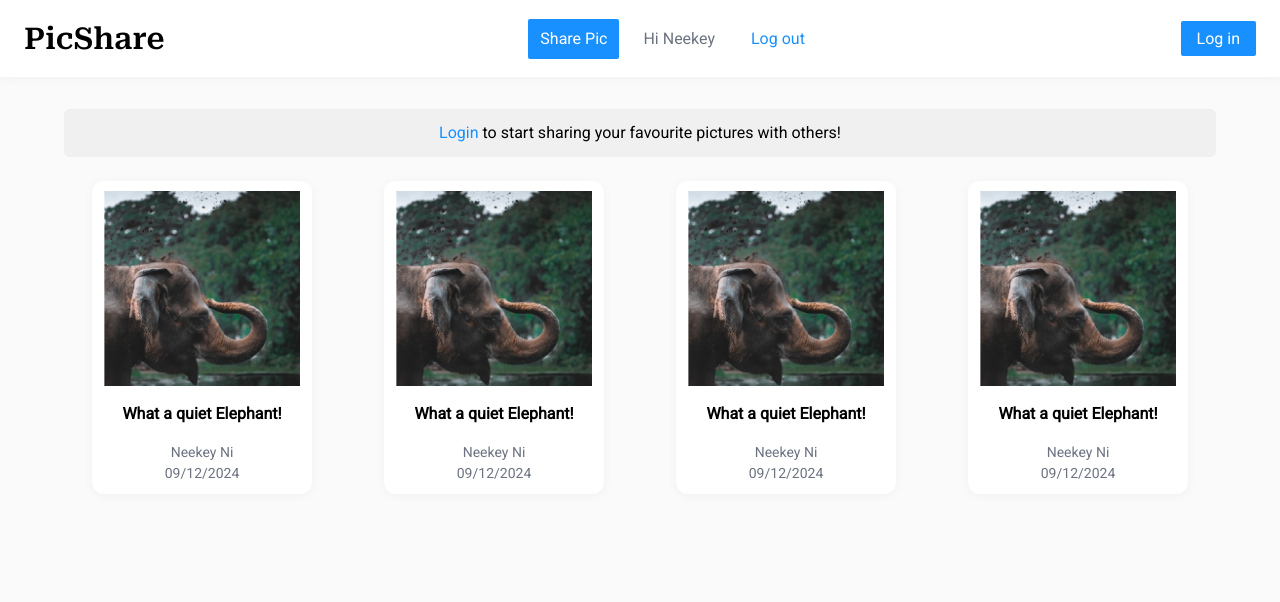
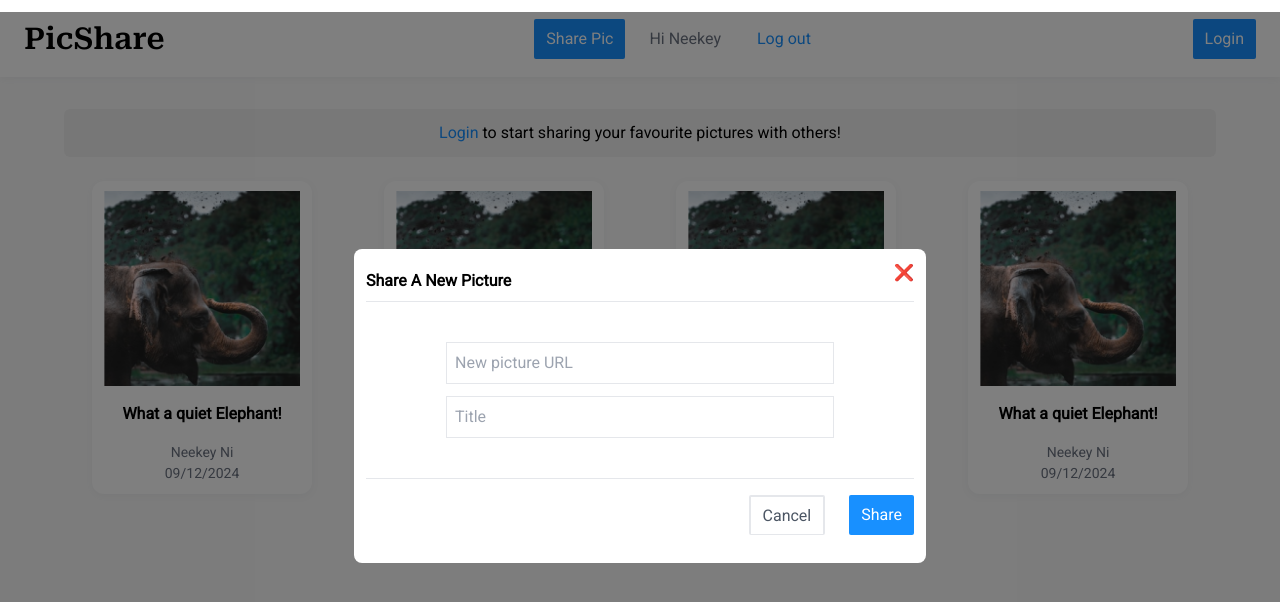
Before and after one commit to AuchityaRay/cotreat-challange, a Next.js app: page / in a window 1280 px wide. Both pictures are taken after a click on the button "Share Pic". Shown: the top 602 px of the page. Built offline with nearby package versions, Linux system fonts and the light colour scheme.

Commit message:
Share Pic Popup Created

```diff
--- /dev/null
+++ b/components/BlueButton.tsx
@@ -0,0 +1,19 @@
+import React from "react";
+
+type ButtonProps = {
+  onClick?: () => void; // Function to handle the button click
+  value: string;       // Text to be displayed on the button
+};
+
+const BlueButton: React.FC<ButtonProps> = ({ onClick, value }) => {
+  return (
+    <button
+      className="bg-daybreak-blue cursor-pointer hover:bg-blue-600 py-1 px-3 h-10 text-white font-normal text-sm sm:text-base rounded-sm"
+      onClick={onClick} disabled={!onClick}
+    >
+      {value}
+    </button>
+  );
+};
+
+export default BlueButton;
--- a/components/Header.tsx
+++ b/components/Header.tsx
@@ -1,11 +1,23 @@
+"use client"
 import { LOGIN } from "@/routes/routes";
 import Link from "next/link";
-import React from "react";
+import React, { useState } from "react";
+import SharePicPopup from "./SharePicPopup";
+import BlueButton from "./BlueButton";
 
 type Props = {};
 
 const Header = (props: Props) => {
+  const [IsSharePicPopup, setIsSharePicPopup] = useState(false);
+  const handleImageClick = () => {
+    setIsSharePicPopup(true);
+  };
+  const closeModal = () => {
+    setIsSharePicPopup(false);
+  };
   return (
+    <>
+
     <div className="flex flex-wrap items-center justify-between bg-white px-6 py-4 shadow-custom-drop">
       {/* Logo */}
       <div className="text-center flex-shrink-0">
@@ -16,10 +28,9 @@ const Header = (props: Props) => {
 
       {/* Logged-in User Actions */}
       <div className="flex items-center space-x-4 sm:space-x-6">
-        <button className="bg-daybreak-blue hover:bg-blue-600  py-1 px-3 h-10
-        text-white font-normal text-sm sm:text-base rounded-sm ">
-          Share Pic
-        </button>
+
+        <BlueButton value="Share Pic" onClick={() => handleImageClick()}/>
+
         <h2 className="font-medium text-gray-500 text-sm sm:text-base ">
           Hi Neekey
         </h2>
@@ -31,12 +42,16 @@ const Header = (props: Props) => {
 
       {/* Log in Button for Logged-out User */}
       <div className="mt-4 sm:mt-0 text-center flex-shrink-0">
-        <Link href={LOGIN} className="bg-daybreak-blue hover:bg-blue-600 transition-colors py-2 px-4
-        text-white font-normal text-sm sm:text-base rounded-sm ">
-          Log in
+
+       <Link href={LOGIN} >
+       <BlueButton value="Login" />
+
         </Link>
       </div>
     </div>
+    <SharePicPopup    isOpen={IsSharePicPopup}
+        onClose={closeModal}/>
+    </>
   );
 };
 
--- /dev/null
+++ b/components/SharePicPopup.tsx
@@ -0,0 +1,50 @@
+import React from "react";
+import BlueButton from "./BlueButton";
+
+type SharePicPopupProps = {
+  isOpen: boolean;
+  onClose: () => void;
+};
+
+const SharePicPopup: React.FC<SharePicPopupProps> = ({ isOpen, onClose }) => {
+  if (!isOpen) return null;
+  return (
+    <div className="fixed inset-0 bg-black bg-opacity-50 flex justify-center items-center z-50">
+      <div className="bg-white w-[572px] p-3 rounded-lg flex flex-col justify-center ">
+        <div className="flex flex-row justify-between items-center border-b boder-2">
+          <div>
+            <p className="text-base font-bold">Share A New Picture </p>
+          </div>
+          <div>
+            <button
+              onClick={onClose}
+              className="text-gray-600 font-normal mb-4 self-end"
+            >
+              &#10060;
+            </button>
+          </div>
+        </div>
+        <div className="flex flex-col space-y-3 px-20 py-10">
+          <input type="text" className="p-2 border" placeholder="New picture URL" />
+          <input type="text" className="p-2 border" placeholder="Title" />
+        </div>
+        <div className="flex flex-row justify-end space-x-6 pt-4 item-center border-t boder-2">
+          <div>
+          <button
+              onClick={onClose}
+              className="text-gray-600 font-normal hover:border-gray-300 rounded-sm
+               mb-4 border-2 border-b py-1 px-3 h-10 self-end"
+            >
+              Cancel
+            </button>
+          </div>
+          <div>
+           <BlueButton value="Share" />
+          </div>
+        </div>
+      </div>
+    </div>
+  );
+};
+
+export default SharePicPopup;
```
